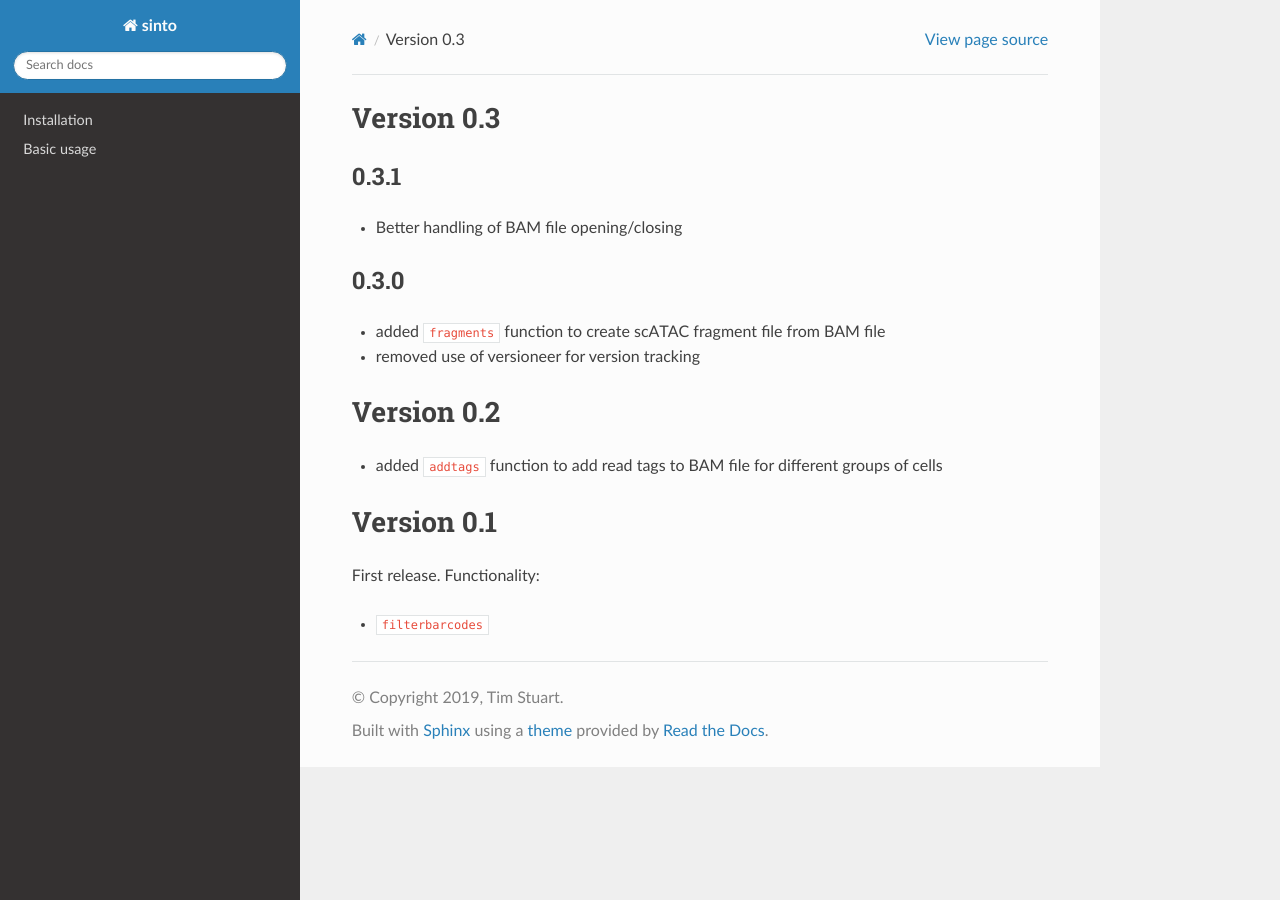
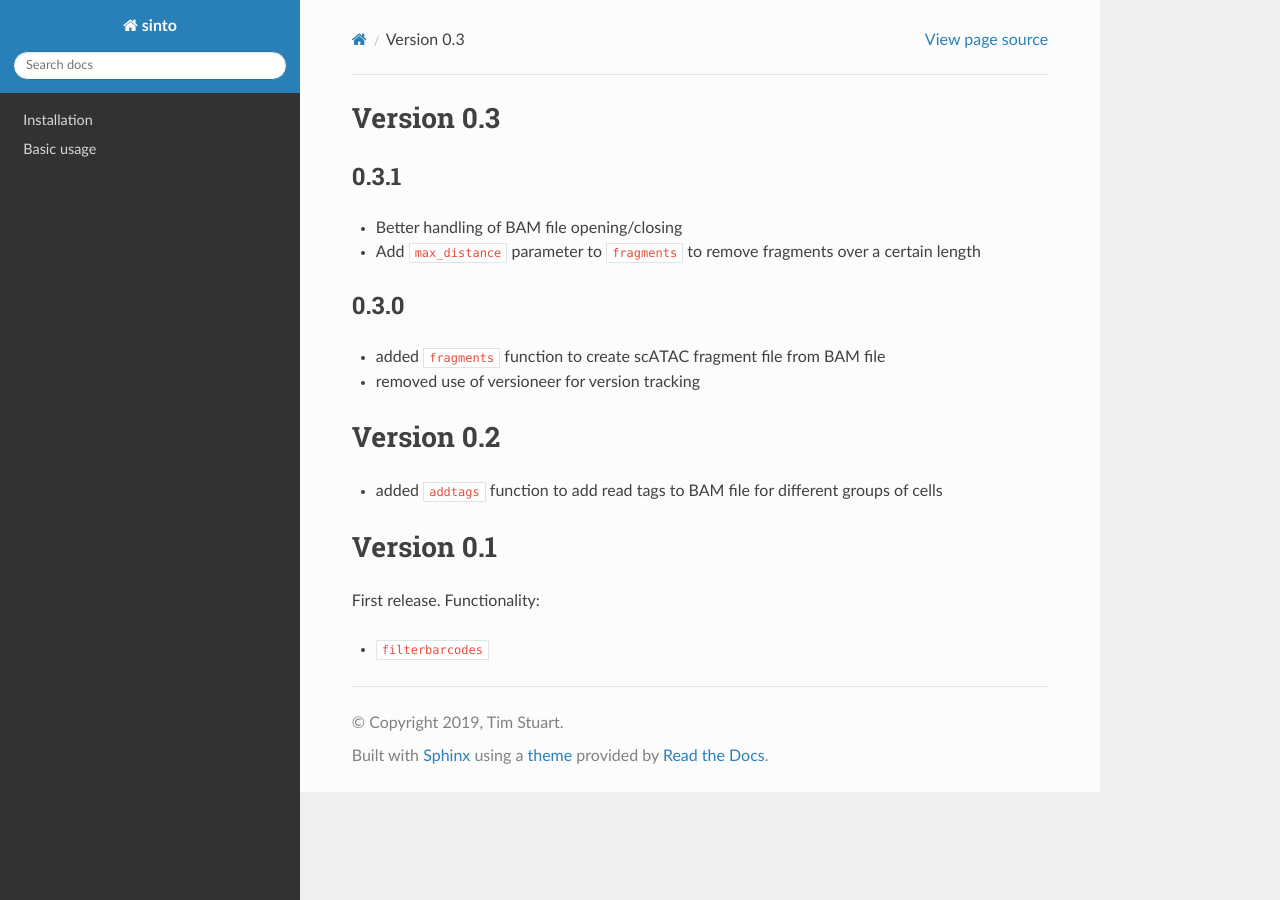
Before and after one commit to timoast/sinto, a Sphinx documentation site: the page built from docs/release_notes.rst, in a window 1280 px wide. Built offline with Sphinx 7.4.7 and the Read the Docs theme 2.0.0, drawn with Linux system fonts in a browser that asks for light colours.

Commit message:
Update release notes

```diff
--- a/docs/release_notes.rst
+++ b/docs/release_notes.rst
@@ -5,6 +5,7 @@ Version 0.3
 ~~~~~
 
 - Better handling of BAM file opening/closing
+- Add ``max_distance`` parameter to ``fragments`` to remove fragments over a certain length
 
 0.3.0
 ~~~~~
```
